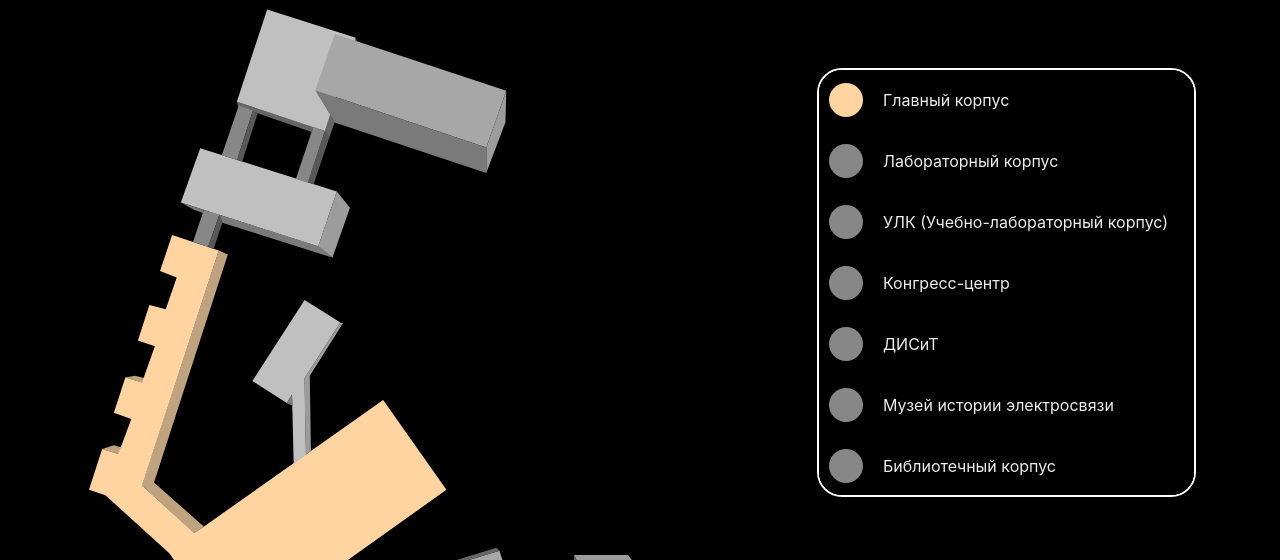
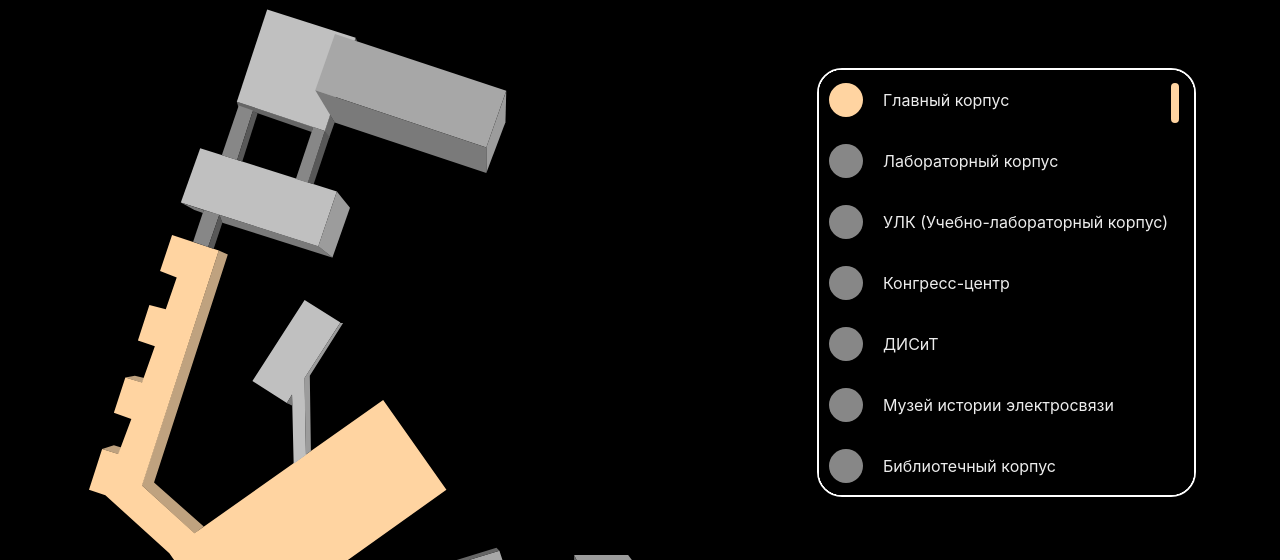
Before and after one commit to rupturevryky/mtuci-svg-map, a React (Create React App) app: page / in a window 1280 px wide. Both pictures are taken after a click on the item "Главный корпус". Shown: the part 168-728 px from the top of the page. Built offline with nearby package versions, Linux system fonts and the light colour scheme.

Commit message:
end home

```diff
--- a/src/components/EnclosuresListItem/EnclosuresListItem.js
+++ b/src/components/EnclosuresListItem/EnclosuresListItem.js
@@ -4,37 +4,42 @@ const EnclosuresListItem = ({ title, active, blure, color, id, onClick, onMouseE
 
     const item = () => {
 
-        const padding = (id) => id === 1 ? `${s.string} ${s.padding}` : `${s.string}`
-        // const light = () => `${s.string} ${s.padding}`
+        const padding = () => id === 1 ? `${s.string} ${s.padding}` : `${s.string}`
 
         if (active === false) {
             if (blure === true) {
                 return (
-                    <div className={padding(id)}>
+                    <div className={padding()}>
                         <div className={s.circle} style={{ backgroundColor: color }}></div><p>{title}</p>
                     </div>
                 )
             } else {
                 return (
-                    <div className={padding(id)}>
+                    <div className={padding()}>
                         <div className={s.circle}></div><p>{title}</p>
                     </div>
                 )
             }
         } else {
             return (
-                <div className={padding(id)}>
+                <div className={padding()}>
                     <div className={s.circle} style={{ backgroundColor: color }}></div><p>{title}</p>
                 </div>
+
             )
         }
     }
+
+    const clip = () => active === true ? `${s.сlip}` : `${s.displayNone}`
+    const marginClip = () => id === 1 ? `${s.margin} ${clip()}` : `${clip()}`
+
     return (
         <li className={`${s.highlight} ${s.item}`}
             onClick={onClick}
             onMouseEnter={onMouseEnter}
             onMouseLeave={onMouseLeave}>
             {item()}
+            <div className={marginClip()} style={{ backgroundColor: color }}></div>
         </li>
     );
 }
--- a/src/components/EnclosuresListItem/EnclosuresListItem.module.css
+++ b/src/components/EnclosuresListItem/EnclosuresListItem.module.css
@@ -24,8 +24,26 @@
 
 .item {
     transition: 0.5s all;
+    display: flex;
+    /* align-items: center; */
+    justify-content: space-between;
 }
 
 .padding {
     padding-top: 13px;
 }
+
+.margin {
+    margin-top: 13px;
+}
+
+.сlip {
+    margin-right: 15px;
+    height: 40px;
+    width: 8px;
+    border-radius: 5px;
+}
+
+.displayNone {
+    display: none;
+}
```
